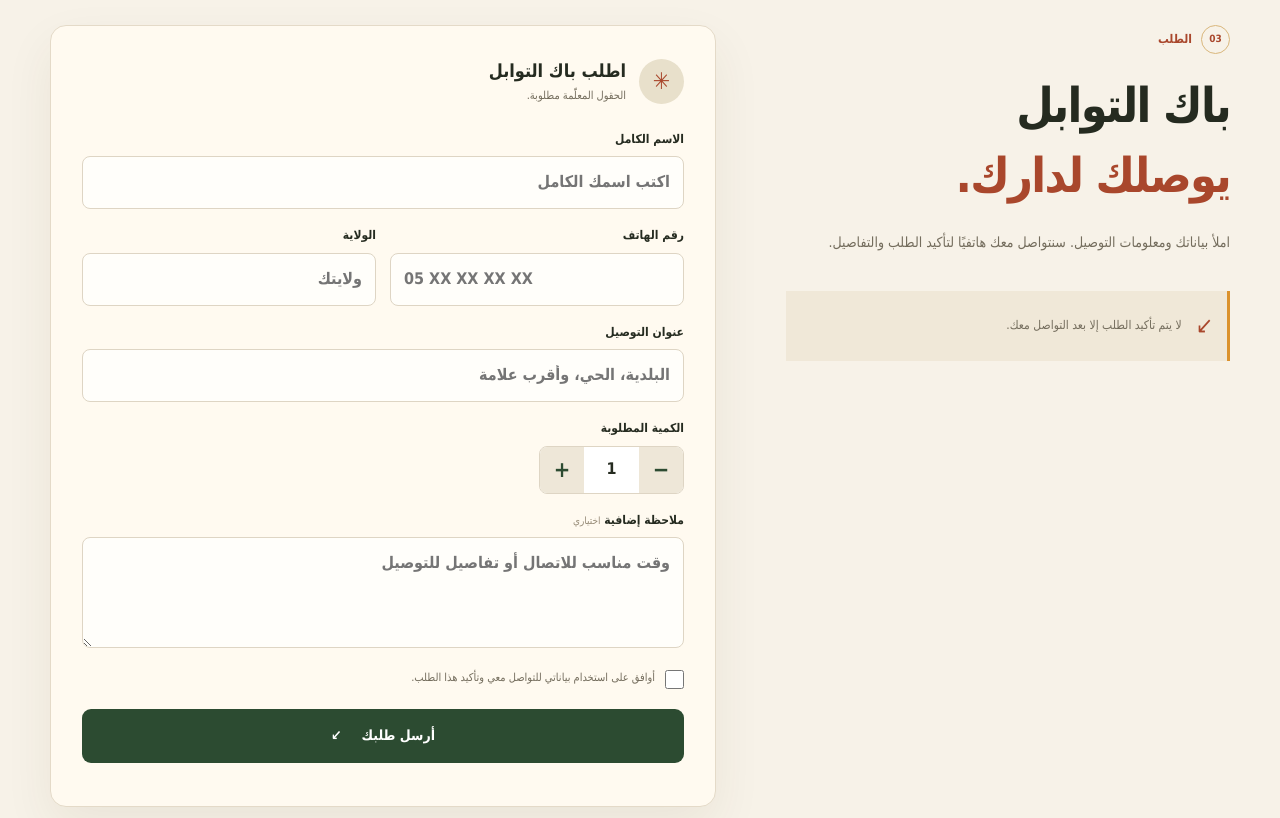
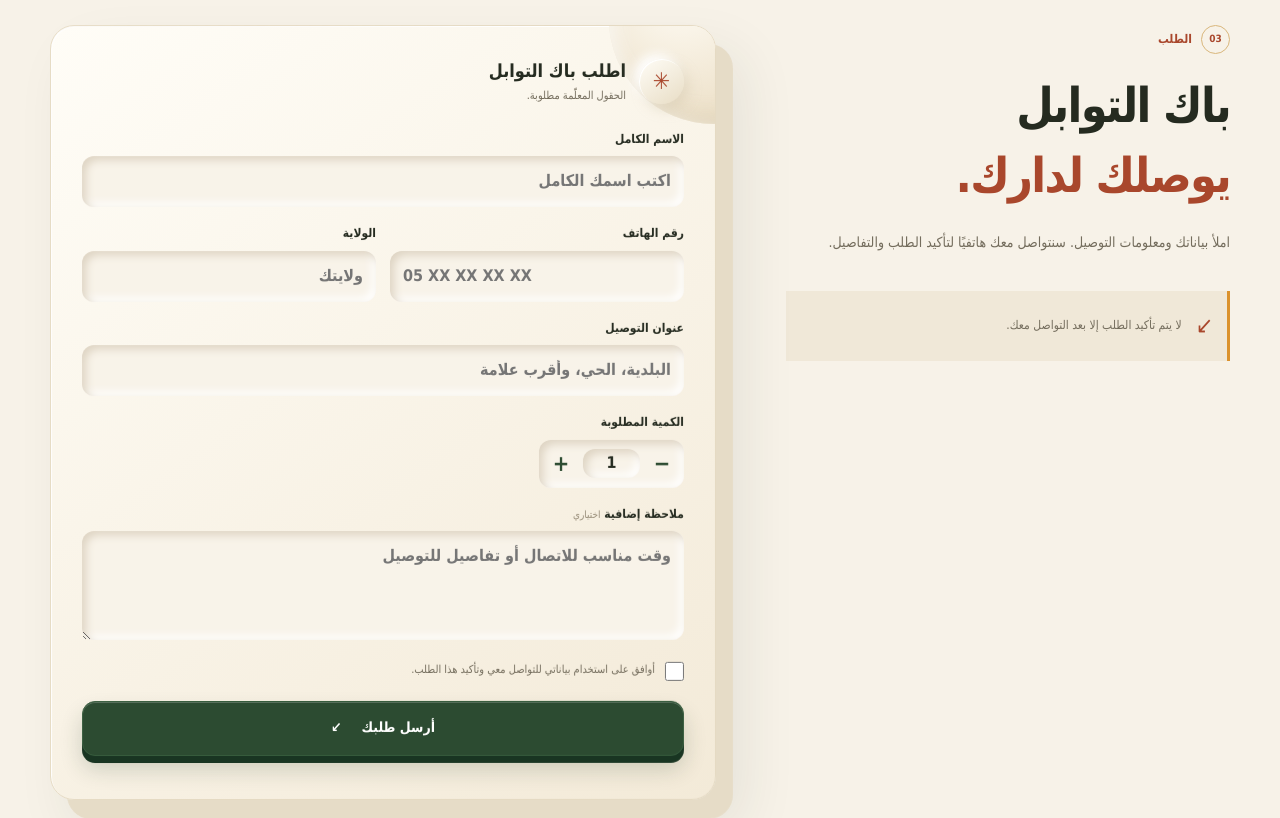
Before and after one commit to azzeddinecharef-netizen/tawabil, a plain HTML site: page public/index.html in a window 1280 px wide. Shown: the part 1760-2578 px from the top of the page. Drawn offline with Linux system fonts and the light colour scheme; no server answers.

Commit message:
Add refined 3D style to customer order form

```diff
--- a/public/index.html
+++ b/public/index.html
@@ -50,7 +50,7 @@
 
     <section id="order" class="order-section wrap section-pad">
       <div class="order-intro"><div class="section-kicker"><span>03</span><span>الطلب</span></div><h2>باك التوابل<br><em>يوصلك لدارك.</em></h2><p>املأ بياناتك ومعلومات التوصيل. سنتواصل معك هاتفيًا لتأكيد الطلب والتفاصيل.</p><div class="order-note"><span aria-hidden="true">↙</span><p>لا يتم تأكيد الطلب إلا بعد التواصل معك.</p></div></div>
-      <form id="orderForm" class="form-card">
+      <form id="orderForm" class="form-card order-form-3d">
         <div class="form-heading"><span class="form-icon" aria-hidden="true">✳</span><div><h3>اطلب باك التوابل</h3><p>الحقول المعلّمة مطلوبة.</p></div></div>
         <div class="fields">
           <label class="full">الاسم الكامل<input name="fullName" autocomplete="name" maxlength="200" placeholder="اكتب اسمك الكامل" required></label>
--- a/public/mobile.css
+++ b/public/mobile.css
@@ -21,3 +21,19 @@ html{scroll-padding-top:82px}body{overflow-x:hidden}input,textarea,button{font-s
 .login-3d #loginStatus{min-height:1.4em}
 @media(max-width:520px){.admin-main:has(.login-3d){padding-top:25px;padding-bottom:45px}.login-3d{transform:none;margin:19px auto;padding:27px 21px;border-radius:22px;box-shadow:11px 12px 0 #e6dcc7,17px 22px 38px #243a2918,inset 1px 1px 0 #fff}.login-3d::after{width:78px;height:78px;inset:18px auto auto 17px}.login-emblem{width:54px;height:54px;margin-bottom:17px}}
 @media(prefers-reduced-motion:reduce){.login-3d,.login-3d *{transition:none!important}}
+/* Refined 3D treatment for the customer order form. */
+.order-form-3d{position:relative;isolation:isolate;overflow:hidden;transform:rotateX(1deg) rotateY(-1deg);background:linear-gradient(145deg,#fffdf7,#f3ead8);border:1px solid #e5dac3;border-radius:24px;box-shadow:17px 19px 0 #e6dcc7,24px 30px 58px #243a2918,inset 1px 1px 0 #fff;transition:transform .25s ease,box-shadow .25s ease}
+.order-form-3d::before{content:"";position:absolute;z-index:-1;width:210px;height:210px;right:-104px;top:-112px;border-radius:50%;background:radial-gradient(circle at 35% 35%,#fffdf7,#ecdfc6 72%);box-shadow:inset 7px 7px 18px #ffffffa8,inset -8px -8px 17px #d7cbb280;pointer-events:none}
+.order-form-3d .form-heading,.order-form-3d .fields,.order-form-3d .consent,.order-form-3d>.button,.order-form-3d>#formStatus{position:relative}
+.order-form-3d .form-icon{background:linear-gradient(145deg,#fffdf7,#e8ddc5);box-shadow:5px 6px 12px #d7cbb280,-5px -5px 11px #fff,inset 1px 1px #fff}
+.order-form-3d .fields input,.order-form-3d .fields textarea{border:0;border-radius:12px;background:#f8f3e9;box-shadow:inset 4px 4px 9px #ded4c3,inset -4px -4px 9px #fff;transition:box-shadow .2s ease}
+.order-form-3d .fields input:focus,.order-form-3d .fields textarea:focus{outline:0;box-shadow:inset 4px 4px 8px #ded4c3,inset -4px -4px 8px #fff,0 0 0 3px #dba73a70}
+.order-form-3d .quantity-control{border:0;border-radius:12px;background:#f8f3e9;box-shadow:inset 4px 4px 9px #ded4c3,inset -4px -4px 9px #fff}
+.order-form-3d .quantity-control button{background:transparent;transition:transform .15s ease,color .15s ease}
+.order-form-3d .quantity-control button:active{transform:scale(.84);color:#c18124}
+.order-form-3d>.button{min-height:55px;border:1px solid #365b3c;border-radius:13px;box-shadow:0 7px 0 #193522,0 13px 22px #19352230,inset 0 1px 0 #ffffff35;transition:transform .15s ease,box-shadow .15s ease}
+.order-form-3d>.button:hover{transform:translateY(-2px);box-shadow:0 9px 0 #193522,0 15px 24px #19352230,inset 0 1px 0 #ffffff35}
+.order-form-3d>.button:active{transform:translateY(4px);box-shadow:0 3px 0 #193522,0 7px 12px #19352225}
+@media(max-width:800px){.order-form-3d{transform:none}}
+@media(max-width:520px){.order-form-3d{padding:23px 17px;border-radius:21px;box-shadow:11px 12px 0 #e6dcc7,17px 22px 38px #243a2918,inset 1px 1px 0 #fff}}
+@media(prefers-reduced-motion:reduce){.order-form-3d,.order-form-3d *{transition:none!important}}
```
